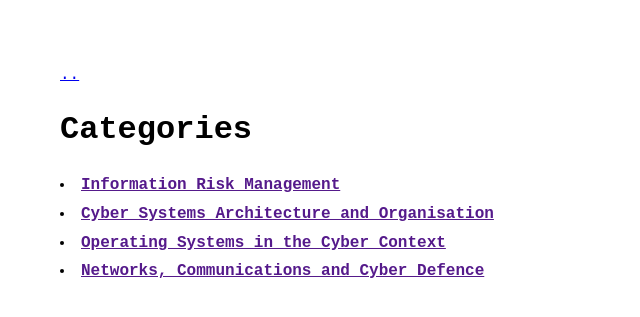
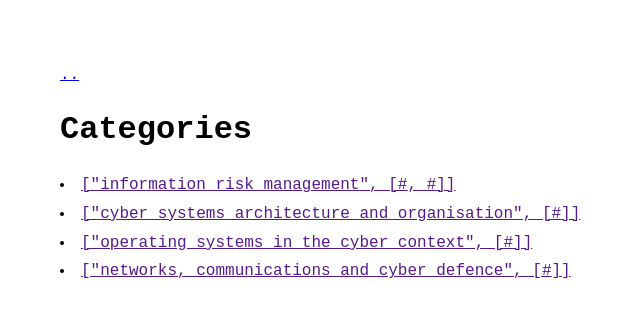
Before and after one commit to 1razvan/1razvan.github.io, a Jekyll site: the page built from categories.md, in a window 1280 px wide. Shown: the top 317 px of the page, without its empty margins (260-900 px from the left). Built offline with Jekyll 4.4.1, drawn with Linux system fonts in a browser that asks for light colours.

Commit message:
Update categories.html

```diff
--- a/_layouts/categories.html
+++ b/_layouts/categories.html
@@ -7,5 +7,6 @@ layout: default
 <h1>{{ page.title }}</h1>
 
 {% for category in site.categories %}
-    <li><a href="{{category.url}}"><strong>{{category|first}}</strong></a></li>
+    <li><a href="{{ category.url | relative_url}}">{{category|downcase}}</a></li>
+    <strong>{{category.url}}</strong>
 {% endfor %}
```
